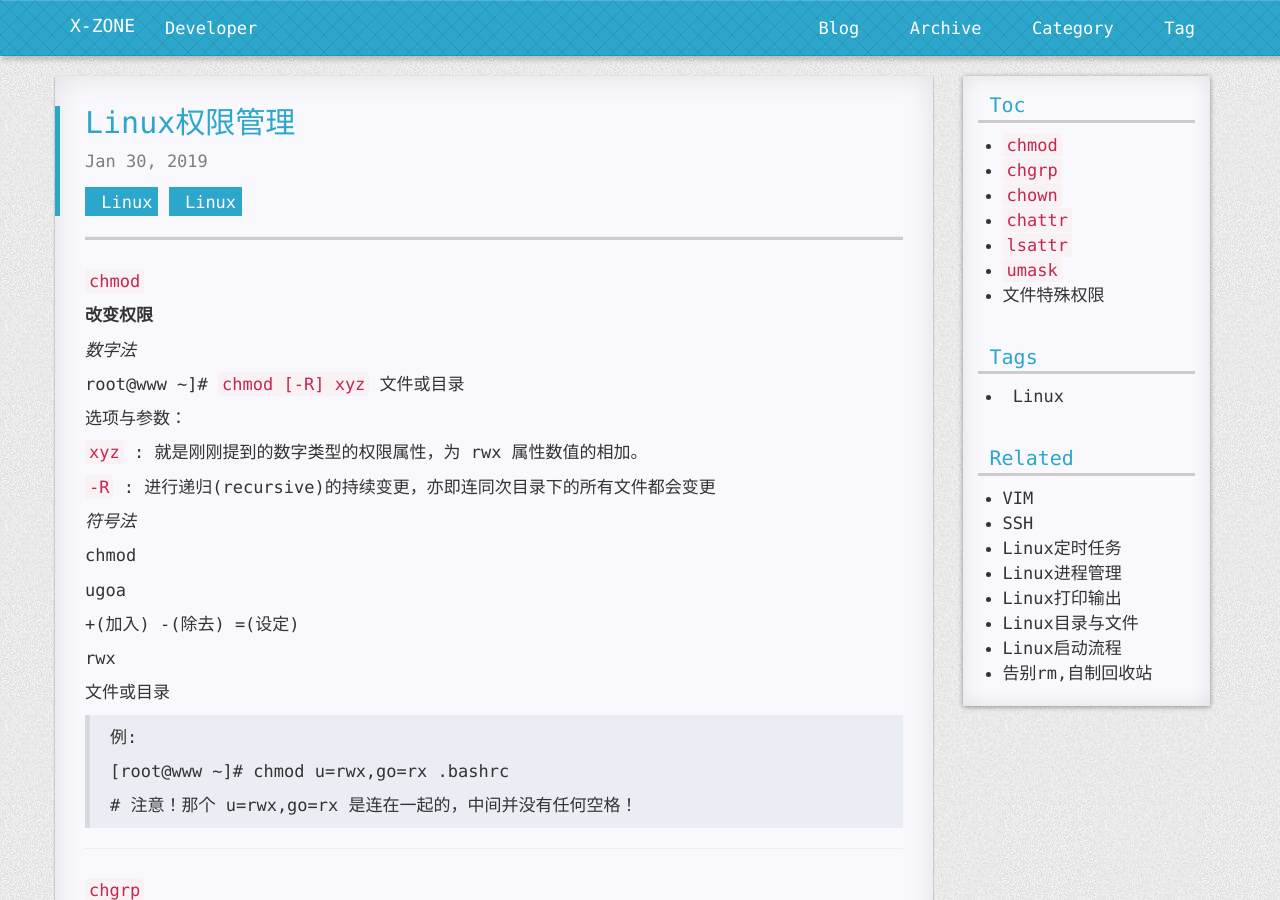
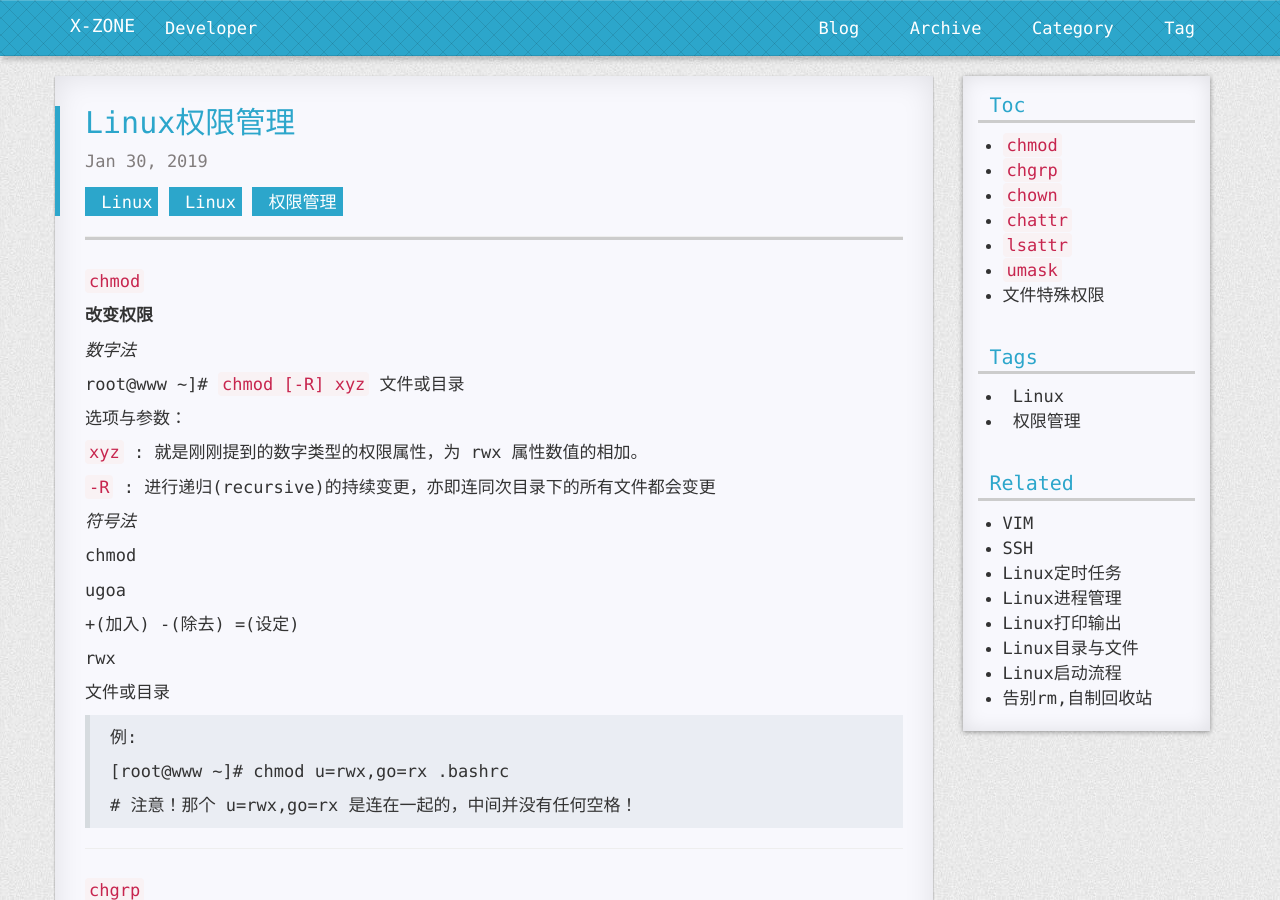
Before and after one commit to cherrishccl/cherrishccl.github.io, a Jekyll site: the page built from _posts/2019-01-30-linux-privilege.md, in a window 1280 px wide and 900 px high. Built offline with Jekyll 4.4.1, drawn with Linux system fonts in a browser that asks for light colours; nearby versions of some CDN libraries; comment, search, counter and statistics services are not loaded; a style sheet for code colours, icons or effects is not loaded.

Commit message:
change tages

```diff
--- a/_posts/2019-01-30-linux-privilege.md
+++ b/_posts/2019-01-30-linux-privilege.md
@@ -1,7 +1,7 @@
 ---
 layout: post
 title: Linux权限管理
-tags: Linux
+tags: Linux 权限管理
 categories: Linux
 ---
 
--- a/_posts/2019-01-30-linux-process.md
+++ b/_posts/2019-01-30-linux-process.md
@@ -1,7 +1,7 @@
 ---
 layout: post
 title: Linux进程管理
-tags: Linux
+tags: Linux 进程管理
 categories: Linux
 ---
 
```
Also changed, not shown: _posts/2019-01-30-linux-filecmd.md (+1 -1 lines), _posts/2019-01-30-linux-vim.md (+1 -1 lines).
